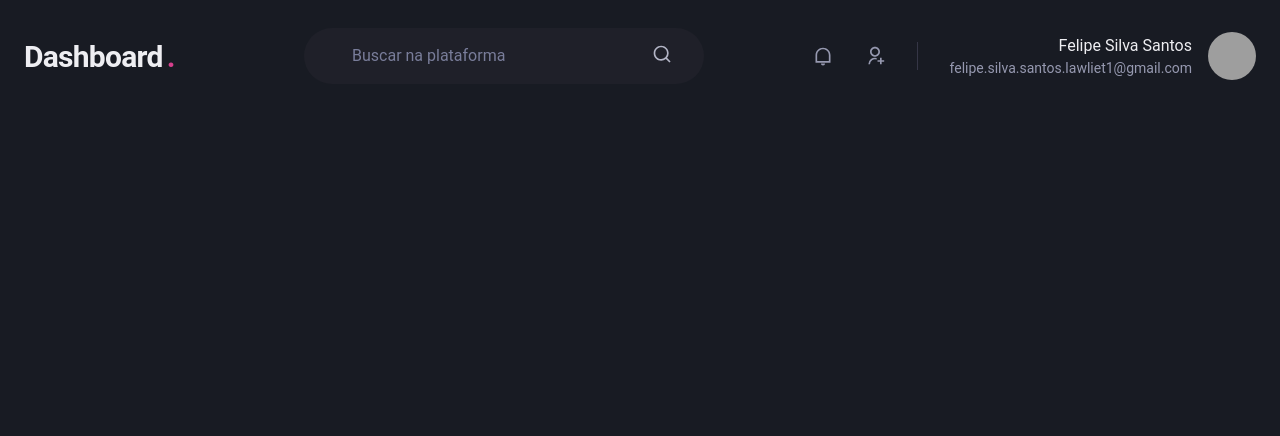
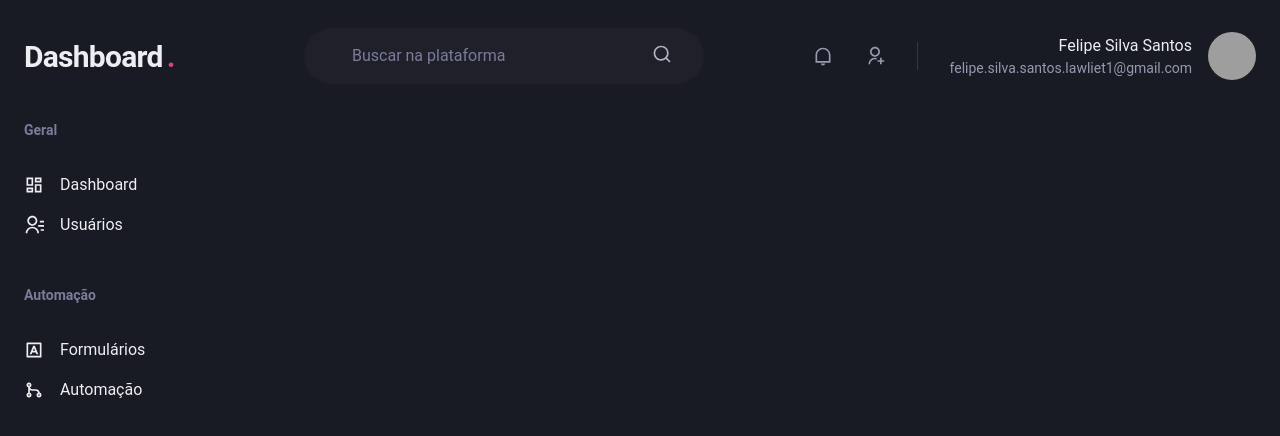
Before and after one commit to Feelpe/dashboard-next, a Next.js app: page /dashboard in a window 1280 px wide. Shown: the top 436 px of the page. Built offline with nearby package versions, Linux system fonts and the light colour scheme; grey boxes are pictures that could not be loaded.

Commit message:
feat: add base of SideBar

```diff
--- /dev/null
+++ b/src/components/Sidebar.tsx
@@ -0,0 +1,37 @@
+import { Box, Icon, Link, Stack, Text } from "@chakra-ui/react";
+import { RiContactsLine, RiDashboardLine, RiGitMergeLine, RiInputMethodLine } from "react-icons/ri";
+
+export function Sidebar() {
+  return(
+    <Box as="aside" w="64" mr="8">
+      <Stack spacing="12" align="flex-start">
+        <Box>
+          <Text fontWeight="bold" color="gray.400" fontSize="sm">Geral</Text>
+          <Stack spacing="4" mt="8" align="stretch">
+            <Link display="flex" alignItems="center">
+              <Icon as={RiDashboardLine} fontSize="20" />
+              <Text ml="4" fontWeight="md">Dashboard</Text>
+            </Link>
+            <Link display="flex" alignItems="center">
+              <Icon as={RiContactsLine} fontSize="20" />
+              <Text ml="4" fontWeight="md">Usuários</Text>
+            </Link>
+          </Stack>
+        </Box>
+        <Box>
+          <Text fontWeight="bold" color="gray.400" fontSize="sm">Automação</Text>
+          <Stack spacing="4" mt="8" align="stretch">
+            <Link display="flex" alignItems="center">
+              <Icon as={RiInputMethodLine} fontSize="20" />
+              <Text ml="4" fontWeight="md">Formulários</Text>
+            </Link>
+            <Link display="flex" alignItems="center">
+              <Icon as={RiGitMergeLine} fontSize="20" />
+              <Text ml="4" fontWeight="md">Automação</Text>
+            </Link>
+          </Stack>
+        </Box>
+      </Stack>
+    </Box>
+  )
+}
--- a/src/pages/dashboard.tsx
+++ b/src/pages/dashboard.tsx
@@ -1,7 +1,16 @@
+import { Flex } from "@chakra-ui/react";
+
 import { Header } from "../components/Header";
+import { Sidebar } from "../components/Sidebar";
 
 export default function Dashboard() {
   return (
-    <Header />
+    <Flex direction="column" h="100vh">
+      <Header />
+
+      <Flex w="100%" my="6" maxWidth={1480} mx="auto" px="6">
+        <Sidebar />
+      </Flex>
+    </Flex>
   )
 }
```
